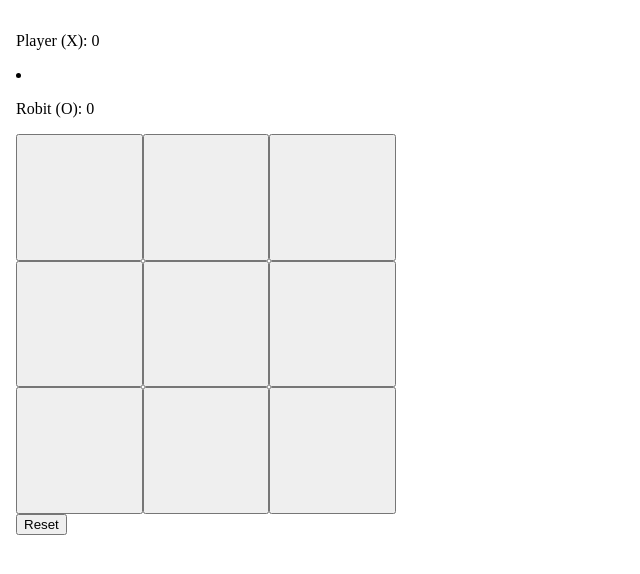
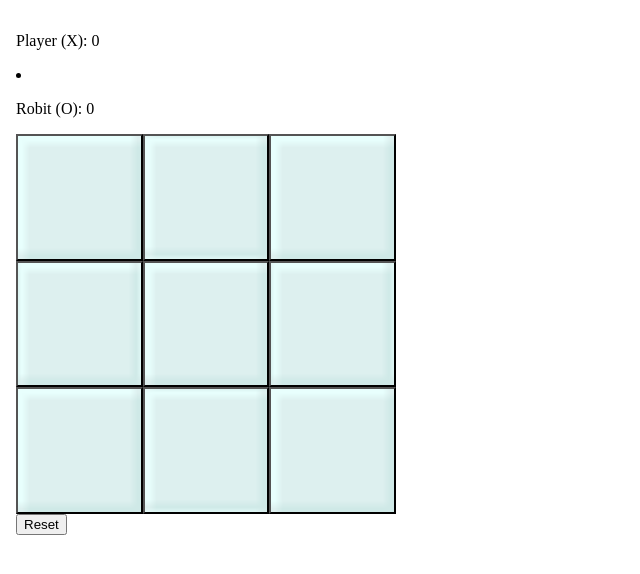
Before and after one commit to badideainc/internship-code-test, a website: page index.html in a window 1280 px wide. Shown: the whole page, without its empty margins (0-640 px from the left). Drawn offline with Linux system fonts and the light colour scheme.

Commit message:
Add tile background

```diff
--- a/style.css
+++ b/style.css
@@ -13,6 +13,11 @@ body {
 	aspect-ratio: 1/1;
 }
 
+.cell {
+	background-image: url(images/cell_light.png);
+	background-size: contain;
+}
+
 .winButton:disabled {
 	color: red;
 }
```
Also changed, not shown: images/cell_light.png (added).
